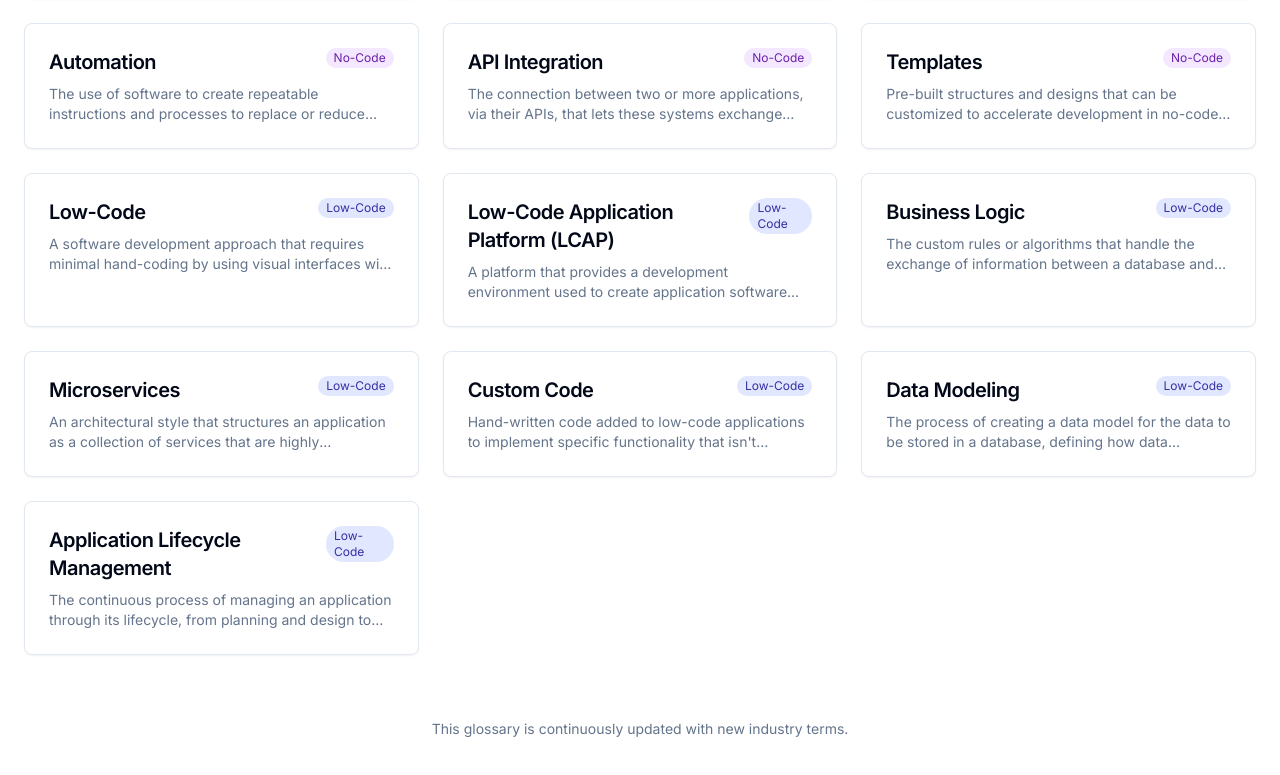
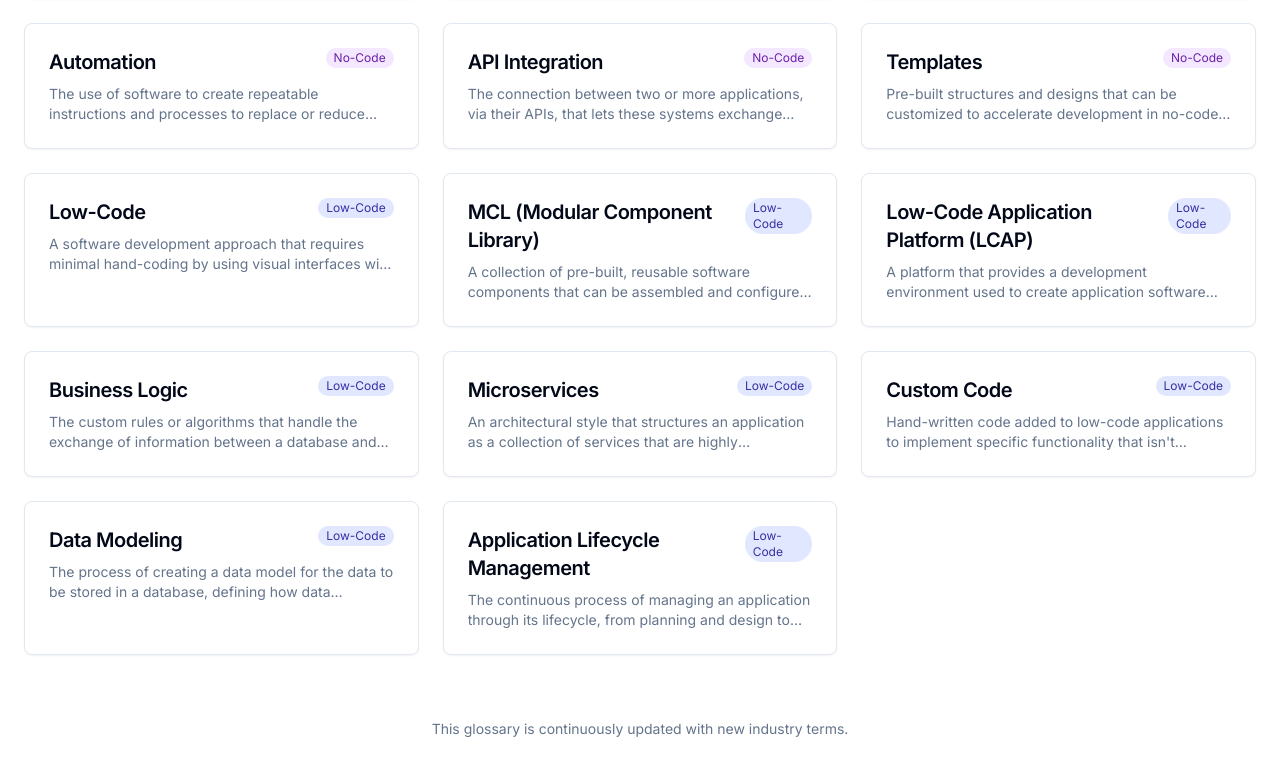
Before and after one commit to Launch-by-Lunch/ai-no-code-lingo-guide, a React (Vite) app: page / in a window 1280 px wide. Shown: the part 817-1592 px from the top of the page. Built offline with nearby package versions, Linux system fonts and the light colour scheme.

Commit message:
Add MCL
Add MCL to the glossary.

```diff
--- a/src/data/glossaryTerms.ts
+++ b/src/data/glossaryTerms.ts
@@ -120,6 +120,13 @@ export const glossaryTerms: GlossaryTerm[] = [
     relatedTerms: ["No-Code", "Rapid Application Development", "LCAP"]
   },
   {
+    id: "mcl",
+    term: "MCL (Modular Component Library)",
+    definition: "A collection of pre-built, reusable software components that can be assembled and configured with minimal coding to create applications in low-code development environments.",
+    category: "low-code",
+    relatedTerms: ["Components", "UI Library", "Design System"]
+  },
+  {
     id: "lcap",
     term: "Low-Code Application Platform (LCAP)",
     definition: "A platform that provides a development environment used to create application software through graphical user interfaces instead of traditional hand-coded programming.",
```
